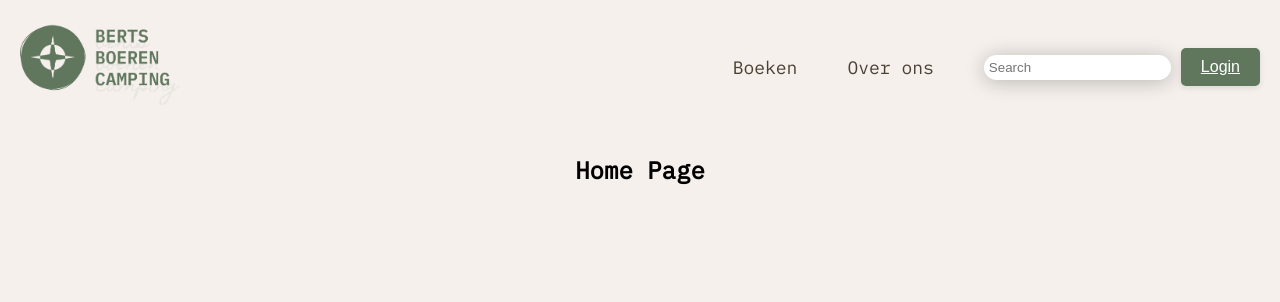
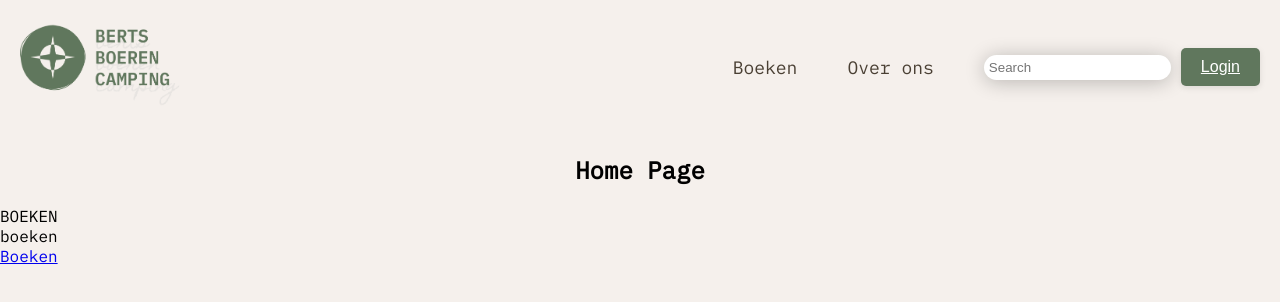
Before and after one commit to LaulensW/BertsBoerenCamping, a React (Vite) app in the folder BertsBoerenCamping/: page / in a window 1280 px wide. Shown: the top 302 px of the page. Built offline with nearby package versions, Linux system fonts and the light colour scheme.

Commit message:
Footer aangemaakt en import in HOME

```diff
--- a/BertsBoerenCamping/src/Views/Home.jsx
+++ b/BertsBoerenCamping/src/Views/Home.jsx
@@ -1,12 +1,16 @@
 import React from 'react';
 import Layout from '../components/Layout';
+import Footer from '../components/Footer';
 
 const Home = () => {
   return (
+    <>
     <Layout>
       <h2>Home Page</h2>
       {/* Home-specific content */}
     </Layout>
+    < Footer />
+    </>
   );
 };
 
--- /dev/null
+++ b/BertsBoerenCamping/src/components/Footer.jsx
@@ -0,0 +1,20 @@
+import React from 'react';
+import './Footer.css';
+
+const Footer = () => {
+    return(
+        <>
+        <div className="footer-container">
+            <div className="footer">
+                <div className="footer-heading-1">
+                    <p className="heading-boeken">BOEKEN</p>
+                    <p class="heading-boeken-cursive">boeken</p>
+                    <a href="#">Boeken</a>
+                </div>
+            </div>
+        </div>
+        </>
+    );
+};
+
+export default Footer;
```
Also changed, not shown: BertsBoerenCamping/src/components/Footer.css (added).
